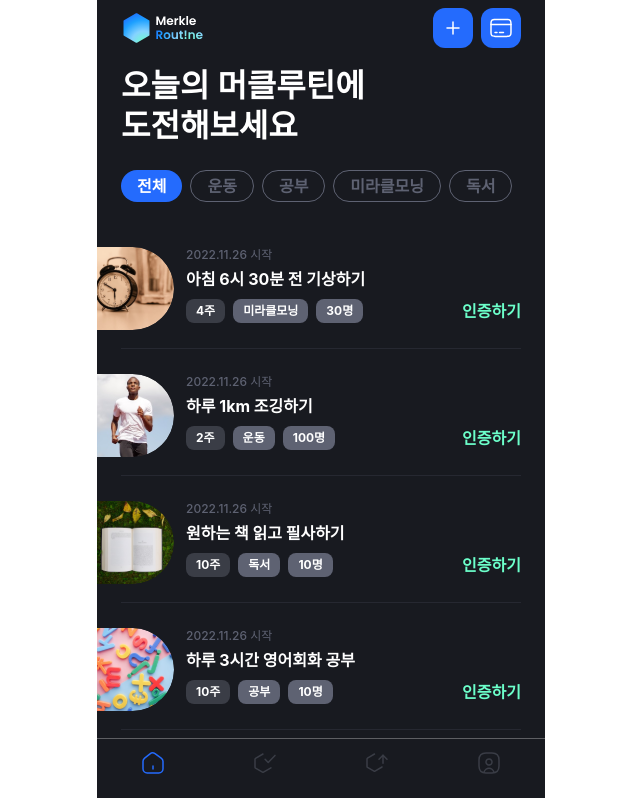
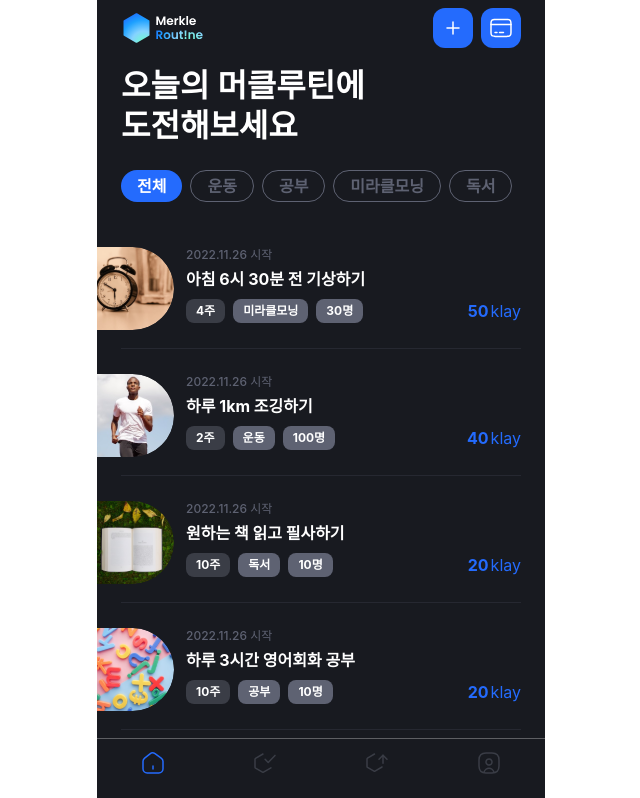
Before and after one commit to Muckle-Routine/MuckleRoutine-frontend, a Next.js app: page / in a window 1280 px wide. Shown: the top 798 px of the page, without its empty margins (319-959 px from the left). Built offline with nearby package versions, Linux system fonts and the light colour scheme; no server answers.

Commit message:
refactor: add onPress prop into RoutineCard

```diff
--- a/pages/index.tsx
+++ b/pages/index.tsx
@@ -7,17 +7,19 @@
 import NavLayout from '@/components/organisms/NavLayout';
 import { MOCK_CATEGORIES, MOCK_ROUTINES } from '../mock';
 import { useKlip } from 'klip/hooks';
+import { useRouter } from 'next/router';
 
 const Home: NextPageWithLayout = () => {
+    const router = useRouter();
     const [selectedCategory, setSelectedCategory] = useState<string>(MOCK_CATEGORIES[0]);
-    const [prepare, request, result, login] = useKlip();
+    const [result, login] = useKlip();
 
     const handleSignIn = () => {
         login();
     };
 
     return (
-        <div className="">
+        <div>
             <HomeHeader onPressWallet={handleSignIn} />
             <div className="px-6 pb-14">
                 <h1 className="text-white text-4xl text-[32px] font-semibold mt-[10px] mb-6">
@@ -41,7 +43,12 @@
                     {MOCK_ROUTINES.map((routine) => {
                         return (
                             (selectedCategory === MOCK_CATEGORIES[0] || selectedCategory === routine.category) && (
-                                <RoutineCard data={routine} key={routine.routinId} />
+                                <RoutineCard
+                                    data={routine}
+                                    key={routine.routinId}
+                                    type="klay-visible"
+                                    onPress={() => router.push(`/routine-detail/${routine.routinId}`)}
+                                />
                             )
                         );
                     })}
```
